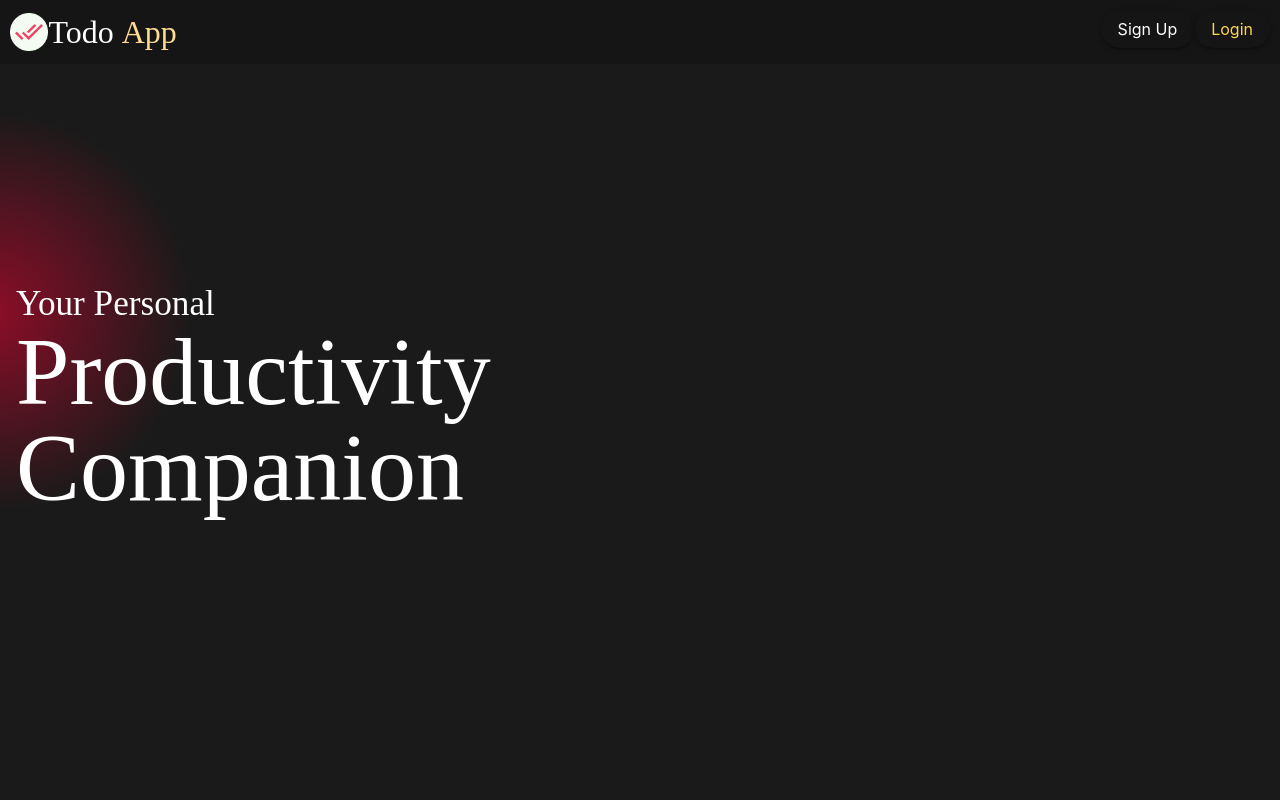
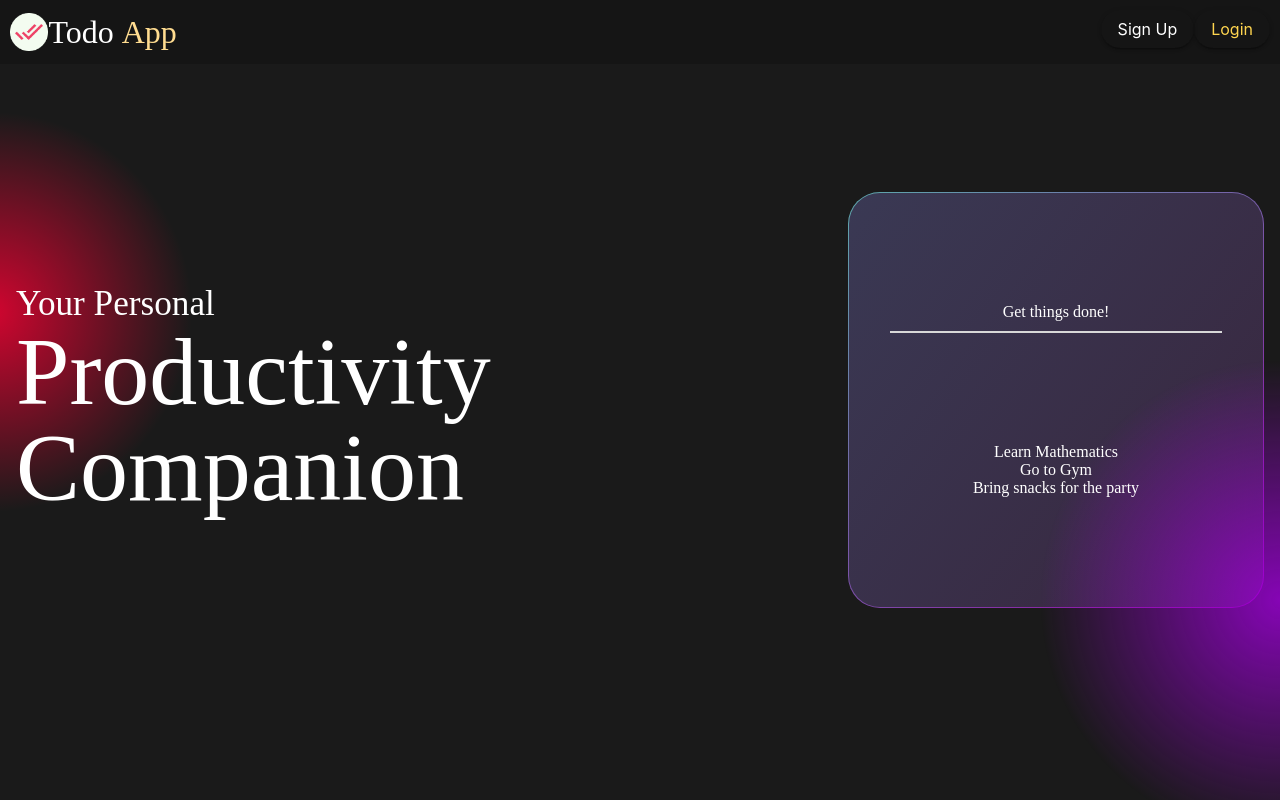
Before and after one commit to pramath98/react-todo-app, a React (Create React App) app: page / in a window 1280 px wide. Built offline with nearby package versions, Linux system fonts and the light colour scheme.

Commit message:
landing page UI added

```diff
--- a/src/landingPage.css
+++ b/src/landingPage.css
@@ -1,7 +1,9 @@
-.main-landing-container{
+.main-landing-container {
     height: 100vh;
     display: flex;
     align-items: center;
+    justify-content: space-between;
+    overflow: hidden;
 }
 .hero-text-container{
     display: grid;
@@ -14,7 +16,7 @@
     height: 25em;
     background-image: radial-gradient(closest-side, #FF0035, transparent);
     margin-left: -13em;
-    opacity: 0.5;
+    opacity: 0.8;
     margin-bottom: 11em;
     position: absolute;
     z-index: -1;
@@ -30,3 +32,58 @@
     font-family: Poppins-ExtraLight;
     font-size: 2.2em;
 }
+
+.hero-todo-vector {
+    width: 26em;
+    height: 26em;
+    margin-right: 1em;
+    border-radius: 2em;
+    -webkit-backdrop-filter: saturate(160%) blur(32px);
+    backdrop-filter: saturate(160%) blur(32px);
+    border: double 0.12em transparent;
+    background-image: linear-gradient(127deg, #3a3954, #38263e), linear-gradient(321deg, #9503a4, #5ea8ac);
+    background-origin: border-box;
+    background-clip: content-box, border-box;
+    display: flex;
+    justify-content: center;
+    align-items: center;
+}
+.hero-todo-vector::before{
+    content: '';
+    width: 30em;
+    height: 30em;
+    background-image: radial-gradient(closest-side, #A100DC, transparent);
+    margin-top: 25em;
+    opacity: 0.8;
+    position: absolute;
+    z-index: -1;
+    margin-left: 28em;
+}
+
+.hero-todo-vector-container{
+    display: flex;
+    flex-direction: column;
+    align-items: center;
+    justify-content: space-evenly;
+    height: 100%;
+    width: 100%;
+}
+
+.hero-todo-vector-container-tasks{
+    display: flex;
+    flex-direction: column;
+    align-items: center;
+}
+
+.hero-todo-vector-container-header{
+    display: flex;
+    flex-direction: column;
+    width: 80%;
+    align-items: center;
+}
+
+.hero-todo-vector-container-header-line{
+    border: .1em solid #d8d8d8;
+    width: 100%;
+    margin-top: 10px;
+}
--- a/src/landingPage.jsx
+++ b/src/landingPage.jsx
@@ -8,6 +8,19 @@ export default function LandingPage() {
                     <span className='hero-subtext'>Your Personal</span>
                     <span className='hero-text'>Productivity Companion</span>
                 </div>
+                <div className='hero-todo-vector'>
+                    <div className='hero-todo-vector-container'>
+                        <div className='hero-todo-vector-container-header'>
+                            <span className='hero-todo-vector-container-header-text'>Get things done!</span>
+                            <span className='hero-todo-vector-container-header-line' />
+                        </div>
+                        <div className='hero-todo-vector-container-tasks'>
+                            <span>Learn Mathematics</span>
+                            <span>Go to Gym</span>
+                            <span>Bring snacks for the party</span>
+                        </div>
+                    </div>
+                </div>
             </div>
         </>
     )
```
